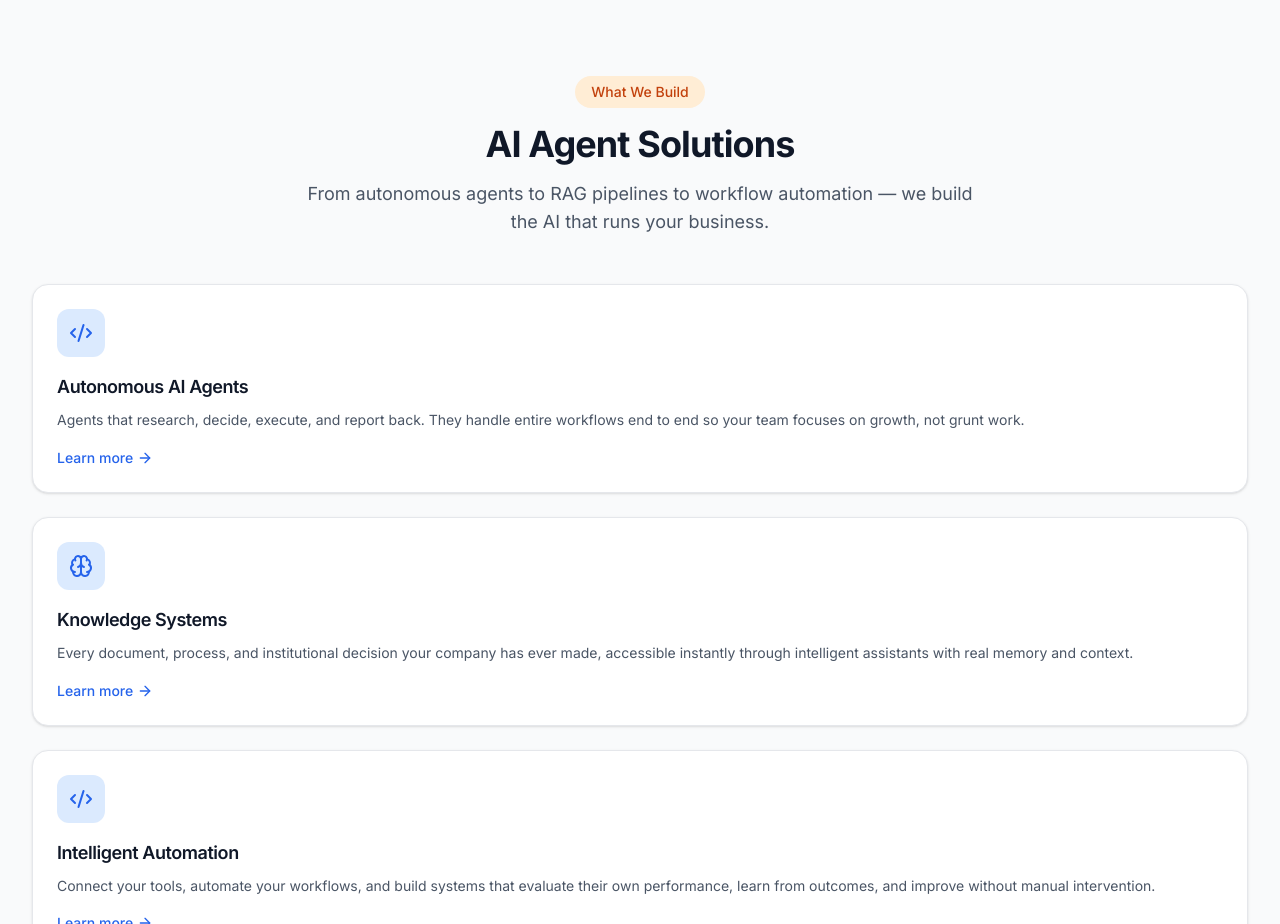
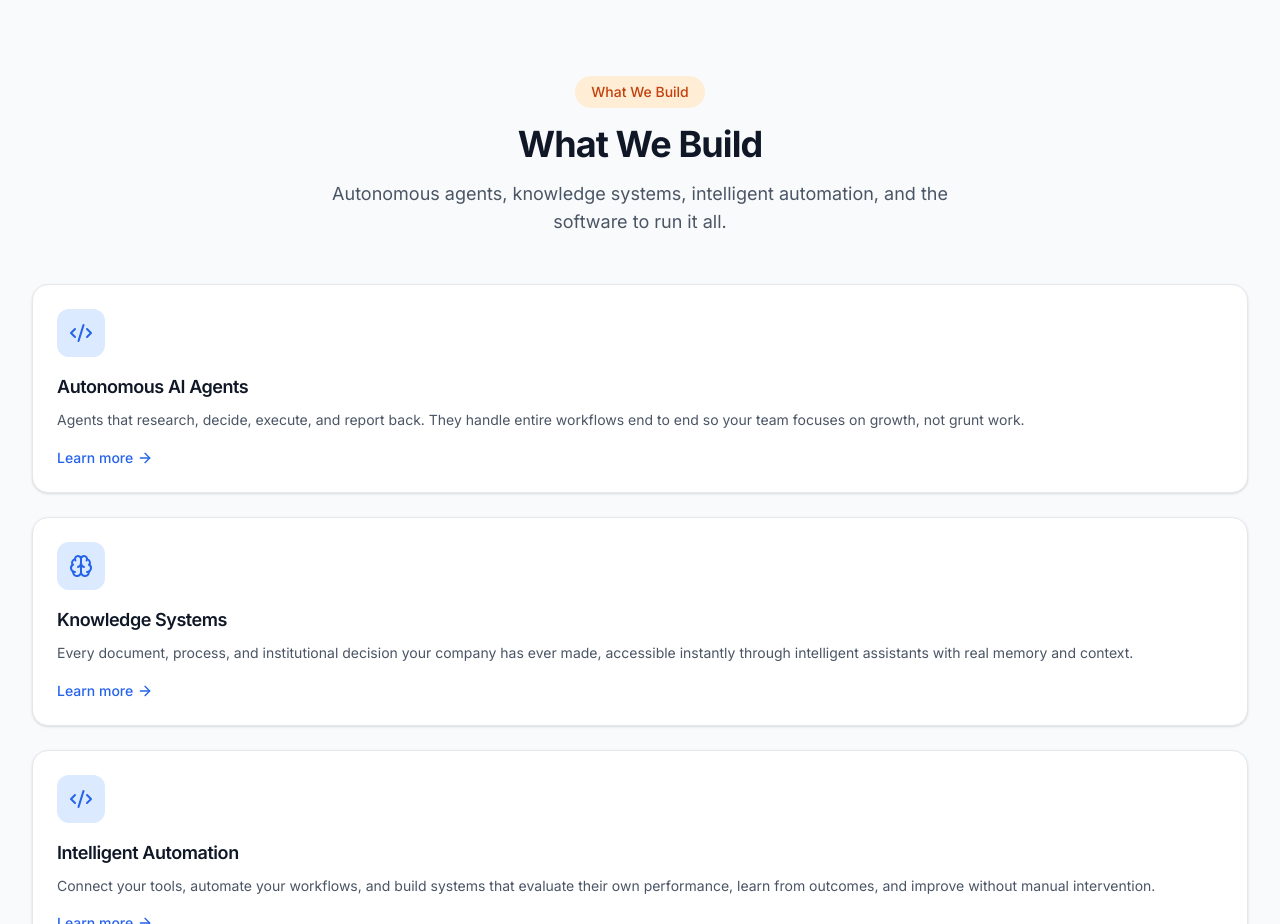
Before and after one commit to nikspatel007/website, a React (Vite) app: page / in a window 1280 px wide. Shown: the part 1540-2464 px from the top of the page. Built offline with nearby package versions, Linux system fonts and the light colour scheme; no server answers.

Commit message:
What We Build section copy update

```diff
--- a/src/pages/Home.tsx
+++ b/src/pages/Home.tsx
@@ -138,10 +138,10 @@ export function Home() {
                 What We Build
               </span>
               <h2 className="mt-4 text-3xl font-bold text-gray-900 lg:text-4xl">
-                AI Agent Solutions
+                What We Build
               </h2>
               <p className="mx-auto mt-4 max-w-2xl text-lg text-gray-600">
-                From autonomous agents to RAG pipelines to workflow automation — we build the AI that runs your business.
+                Autonomous agents, knowledge systems, intelligent automation, and the software to run it all.
               </p>
             </div>
           </ScrollReveal>
```
